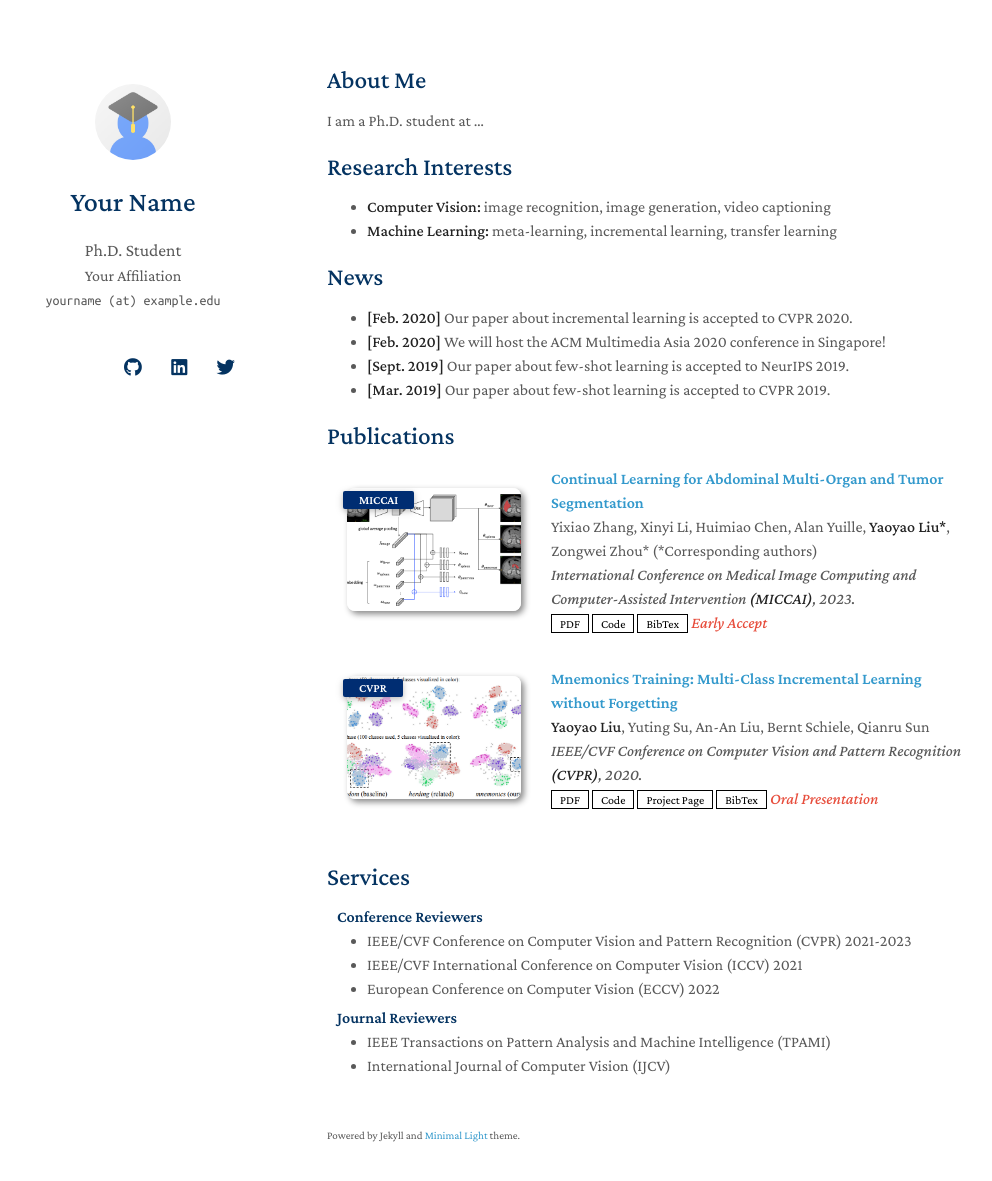
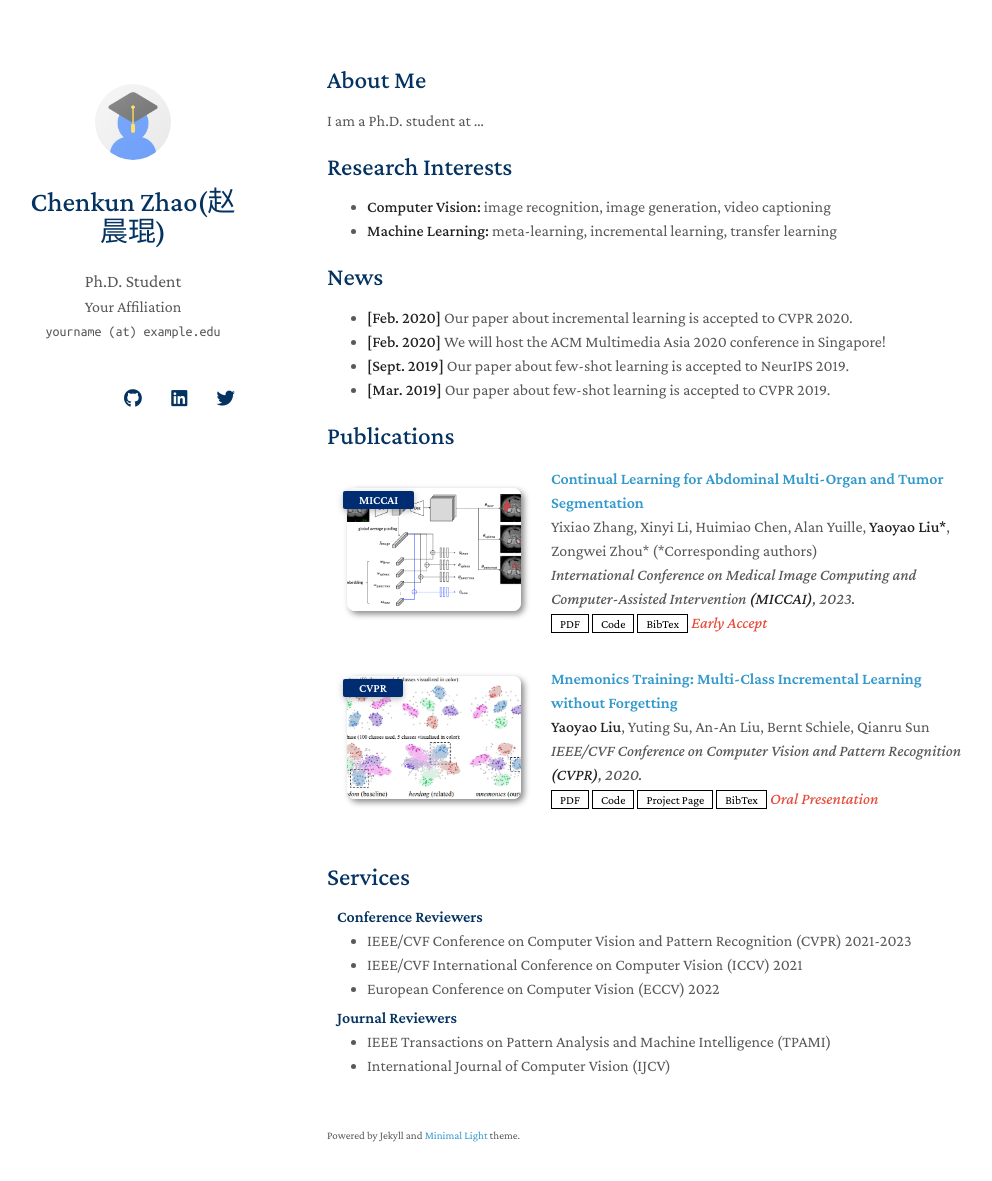
Before and after one commit to zhaockab/zhaockab.github.io, a Jekyll site: the page built from index.md, in a window 1280 px wide and 1216 px high. Shown: the top 1181 px of the window, without its empty margins (143-1135 px from the left). Built offline with Jekyll 4.4.1, drawn with Linux system fonts in a browser that asks for light colours; nearby versions of some CDN libraries; a style sheet for code colours, icons or effects is not loaded; our own code applies the rules of GitHub Pages for plain Markdown files.

Commit message:
Update _config.yml

```diff
--- a/_config.yml
+++ b/_config.yml
@@ -1,5 +1,5 @@
 # Basic Information
-title: Your Name
+title: Chenkun Zhao(赵晨琨)
 position: Ph.D. Student
 affiliation: Your Affiliation
 email: yourname (at) example.edu
```
